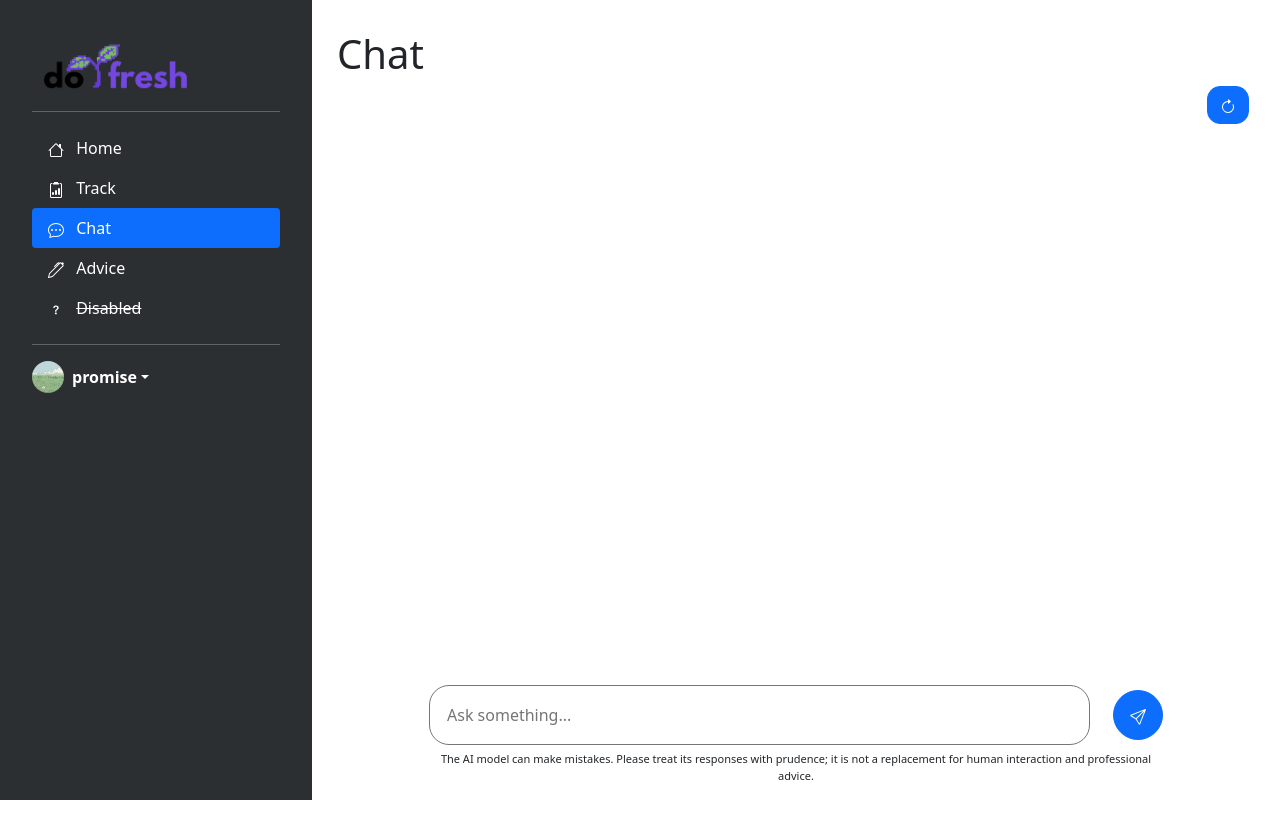
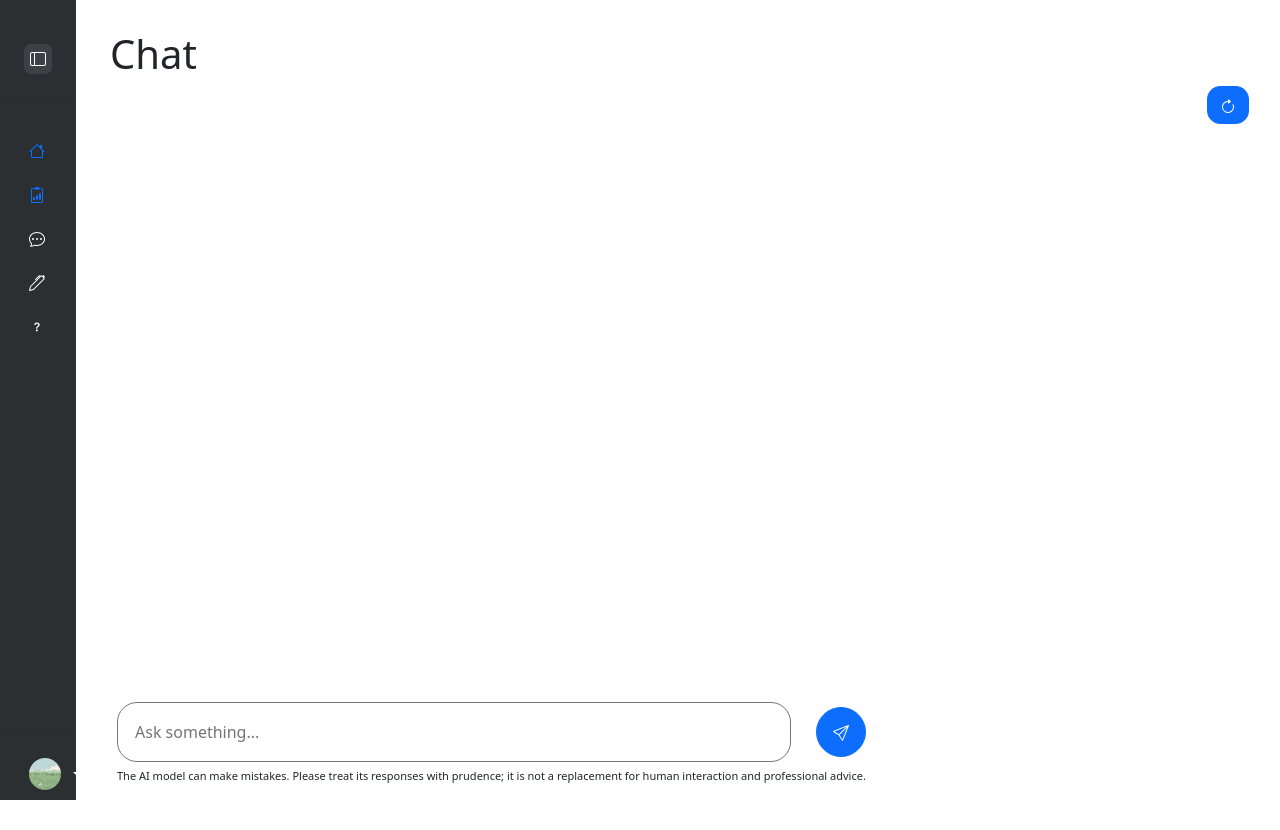
Before and after one commit to PurpleSummit/DoFresh, a Flask app: page /chat in a window 1280 px wide. Before the commit the page ends 800 px from the top, so only its background shows below. Run offline with Flask 3, Linux system fonts and the light colour scheme.

Commit message:
fix: correct spelling errors, improve sidebar functionality, and enhance layout styles
- Fixed spelling error in chat completion function name in app.py.
- Updated padding and margin styles in chat.css and layout.css for better alignment.
- Refactored layout structure in layout.html to improve sidebar functionality and aesthetics.
- Added JavaScript functionality for sidebar toggle and dynamic list generation in layout.js.
- Removed unnecessary sidebar code from track.html and adjusted layout accordingly.
- Updated button text for clarity in index.html.
- Enhanced user experience by implementing typewriter effect for chat responses in chat.js.

```diff
--- a/app.py
+++ b/app.py
@@ -75,7 +75,7 @@ def respond_chat():
         if not user_prompt or len(user_prompt.strip()) < 1:
             return jsonify({"result": "Hello! What's on your mind?"})
 
-        response = client.chat_copletion(
+        response = client.chat_completion(
             model="meta-llama/Llama-3.1-8B-Instruct",
             messages=[
                 {"role": "user", "content": user_prompt},
--- a/static/css/chat.css
+++ b/static/css/chat.css
@@ -68,12 +68,12 @@ h1 {
     position: fixed;
     left: 0px;
     bottom: 0px;
-    padding: inherit;
     padding-top: 24px;
     padding-bottom: 0px;
     background-color: white;
-    margin-left: 312px;
     width: stretch;
+    padding-right: 41px;
+    padding-left: 117px;
 }
 
 #user-form-container {
--- a/static/css/layout.css
+++ b/static/css/layout.css
@@ -1,5 +1,5 @@
 body {
-    padding-left: 320px;
+    padding-left: 93px;
     padding-top: 30px;
     padding-right: 17px;
 }
@@ -8,14 +8,172 @@ a {
     text-decoration: none;
 }
 
-#dofresh-sidebar {
+li {
+    list-style: none;
+}
+
+.sidebar-header {
+    display: flex;
+    align-items: center;
+    justify-content: space-between;
+    padding: 0 15px;
+    margin-top: 15px;
+    overflow: hidden;
+}
+
+.toggle-btn {
+    margin-left: 0px !important;
+    margin-top: 5px;
+    width: 30px;
+    height: 30px;
+    border-radius: 0.425rem;
+    font-size: 18px;
+    display: flex;
+    justify-content: center;
+    align-items: center;
+    color: #fff;
+    background-color: #3c4145;
+}
+
+#sidebar {
+    width: 76px;
+    min-width: 76px;
+    overflow: hidden;
+    transition: all 0.25s ease-in-out;
+    display: flex;
+    flex-direction: column;
+    background-color: #2c2f32 !important;
     position: fixed;
     height: 100vh;
-    z-index: 1;
+    z-index: 2;
     left: 0;
     top: 0;
 }
 
-#dofresh-sidebar svg {
-    margin-right: 8px;
+#sidebar.expand {
+    width: 260px;
+    min-width: 260px;
 }
+
+#sidebar:not(.expand) {
+    overflow: visible !important;
+}
+
+#sidebar:not(.expand) .sidebar-logo,
+#sidebar:not(.expand) a.sidebar-link span {
+    display: none;
+}
+
+#sidebar:not(.expand) .sidebar-item .sidebar-dropdown {
+    position: absolute;
+    top: 0;
+    left: 76px;
+    background-color: #0e2238;
+    padding: 10px;
+    min-width: 15em;
+    display: none;
+}
+
+#sidebar:not(.expand) .sidebar-item:hover .sidebar-dropdown {
+    display: block !important;
+
+}
+
+#sidebar.expand .sidebar-link[data-bs-toggle="collapse"]::after {
+    border: solid;
+    border-width: 0 .075rem .075rem 0;
+    content: "";
+    display: inline-block;
+    padding: 2px;
+    position: absolute;
+    right: 1.5rem;
+    top: 1.4rem;
+    transform: rotate(-135deg);
+    transition: all .2s ease-out;
+}
+
+#sidebar.expand .sidebar-link[data-bs-toggle="collapse"].collapsed::after {
+    transform: rotate(45deg);
+    transition: all .2s ease-out;
+}
+
+#sidebar.expand .sidebar-logo,
+#sidebar.expand a.sidebar-link span {
+    animation: fadeIn .25s ease;
+    display: inline-block;
+}
+
+.sidebar-dropdown .sidebar-link {
+    position: relative;
+    padding-left: 3rem;
+    transition: all 0.5s;
+}
+
+.sidebar-dropdown a.sidebar-link::before {
+    content: "";
+    height: 0.125rem;
+    width: 0.375rem;
+    background-color: #fff;
+    position: absolute;
+    left: 1.8rem;
+    top: 50%;
+    transform: translateY(-50%);
+    transition: all 0.5s;
+}
+
+.sidebar-dropdown a.sidebar-link:hover {
+    cursor: default;
+    background-color: transparent;
+    border-left: 3px solid transparent;
+    padding-left: 3.8rem;
+    color: #7277f2;
+}
+
+@keyframes fadeIn {
+    0% {
+        opacity: 0;
+    }
+
+    100% {
+        opacity: 1;
+    }
+}
+
+.sidebar-logo img {
+    width: 122px;
+}
+
+a.sidebar-link {
+    padding: .625rem 1.625rem;
+    display: block;
+    white-space: nowrap;
+    font-weight: 700;
+    border-left: 3px solid transparent;
+}
+
+.sidebar-nav {
+    padding: 0.7rem 0;
+    flex: 11 auto;
+    z-index: 10;
+}
+
+.sidebar-link svg,
+.dropdown-item svg {
+    font-size: 1.1rem;
+    margin-right: 0.75rem;
+}
+
+a.sidebar-link:hover {
+    background-color: rgba(255, 255, 255, .075);
+    border-left: 3px solid #3b7ddd;
+}
+
+.sidebar-item {
+    position: relative;
+}
+
+.main {
+    min-height: 100vh;
+    width: 100%;
+    overflow: hidden;
+}
--- a/static/js/advice.js
+++ b/static/js/advice.js
@@ -1,4 +1,7 @@
 document.addEventListener('DOMContentLoaded', () => {
+    // Activate sidebar link
+    // document.querySelector('#sidebar-advice-link').className = 'nav-link active';
+
     let allReadMoreBtns = document.querySelectorAll('.advice-read-more');
 
     allReadMoreBtns.forEach((btn) => {
@@ -8,8 +11,6 @@ document.addEventListener('DOMContentLoaded', () => {
         };
     });
 
-    // Activate link
-    document.querySelector('#sidebar-advice-link').className = 'nav-link active';
 });
 
 function createArticle(articleId) {
--- a/static/js/chat.js
+++ b/static/js/chat.js
@@ -1,4 +1,7 @@
 document.addEventListener('DOMContentLoaded', () => {
+    // Activate sidebar link
+    // document.querySelector('#sidebar-chat-link').className = 'nav-link active';
+
     document.getElementById('send-btn').addEventListener('click', async () => {
         const sentMessageContainer = document.querySelector('#sent-messages');
 
@@ -24,6 +27,8 @@ document.addEventListener('DOMContentLoaded', () => {
 
         outputElement.appendChild(outputText);
 
+        outputText.textContent = "";
+
         // fetch for Flask backend API
         try {
             console.log(JSON.stringify({ userMessage: userPrompt }));
@@ -39,13 +44,12 @@ document.addEventListener('DOMContentLoaded', () => {
                 throw new Error(data.error);
             }
             else if (data.result) {
-                outputText.textContent = `${data.result}`;
+                outputText.textContent = "";
+                typeResult(outputText, data.result);
             }
             else {
                 throw new Error("Error: couldn't generate a response.");
             }
-
-            document.querySelector('#sent-messages').appendChild(outputElement);
 
         } catch (error) {
             console.log("Error message");
@@ -99,6 +103,17 @@ document.addEventListener('DOMContentLoaded', () => {
         refreshChatModal.hide();
     });
 
-    // Activate link
-    document.querySelector('#sidebar-chat-link').className = 'nav-link active';
 });
+
+let i = 0;
+let speed = 88;
+
+function typeResult(outputTextElement, result) {
+    if (i < result.length) {
+        outputTextElement.textContent += result[i];
+        setTimeout(() => {
+            typeResult(outputTextElement, result);
+        }, speed);
+        i++;
+    }
+}
--- /dev/null
+++ b/static/js/layout.js
@@ -0,0 +1,60 @@
+document.addEventListener('DOMContentLoaded', () => {
+    const toggleBtn = document.querySelector('.toggle-btn');
+    const toggler = document.querySelector('#icon');
+
+    toggleBtn.addEventListener('click', () => {
+        document.querySelector('#sidebar').classList.toggle('expand');
+        //toggler.classList.toggle('');
+    });
+
+    // home page sidebar
+    const homeSidebarList = document.querySelector('#home-lists');
+    let allTodoBoxIds = Object.keys(localStorage).filter(key => Number.isInteger(+key));
+
+    allTodoBoxIds.forEach(boxId => {
+        let todoBoxData = JSON.parse(localStorage[`${boxId}`]);
+
+        let listLabel = document.createElement('li');
+        listLabel.className = 'sidebar-item';
+        listLabel.innerHTML = `<a class='sidebar-link'>${todoBoxData.title}</a>`
+        homeSidebarList.appendChild(listLabel);
+    });
+
+    // track page sidebar
+    const allRefreshingTodoBoxes = Object.entries(localStorage).filter((entry) => Number.isInteger(+entry[0]) && JSON.parse(entry[1]).refreshing);
+    const trackTodoBoxIds = allRefreshingTodoBoxes.map(data => data[0]);
+
+    const trackSidebarList = document.querySelector('#track-lists');
+
+    if (trackSidebarList) {
+        trackTodoBoxIds.forEach(boxId => {
+            let todoBoxData = JSON.parse(localStorage[`${boxId}`]);
+
+            let listLabel = document.createElement('li');
+            listLabel.innerHTML = `<a class='sidebar-link' style='cursor: pointer;'>${todoBoxData.title}</a>`
+
+            // If in the track page
+            // Else travel to the track page and run this
+            listLabel.addEventListener('click', () => {
+                if (typeof selectTodoList === 'function')
+                {
+                    selectTodoList(boxId);
+                }
+                else {
+                    window.location.href = '/track';
+                }
+            });
+
+            trackSidebarList.appendChild(listLabel);
+        });
+    }
+
+});
+
+function openSidebar() {
+    const mainContent = document.querySelector('#main');
+}
+
+function closeSidebar() {
+    const mainContent = document.querySelector('#main');
+}
--- a/templates/index.html
+++ b/templates/index.html
@@ -10,7 +10,7 @@
     <h1>DoFresh</h1>
 
     <button type="button" class="btn btn-outline-primary add-todo-box-btn" data-bs-toggle="modal"
-        data-bs-target="#makeTodoBoxModal">Add a List</button>
+        data-bs-target="#makeTodoBoxModal">+ Create List</button>
 </div>
 
 <div class="todo-box-div"></div>
--- a/templates/layout.html
+++ b/templates/layout.html
@@ -14,97 +14,106 @@
 </head>
 
 <body>
-    <div id="dofresh-sidebar" class="d-flex flex-column flex-shrink-0 p-3 text-white" style="background-color: #2c2f32 !important;">
-        <div class="d-flex flex-column flex-shrink-0 p-3 text-white bg-dark" style="width: 280px; height: stretch; background-color: inherit !important;">
-            <a href="/" class="d-flex align-items-center mb-md-0 me-md-auto text-white text-decoration-none">
-                <img src="../static/img/logo.png" class="bi me-2" width="170">
-            </a>
+    <div class="wrapper">
+        <aside id="sidebar">
+            <div class="sidebar-header d-flex justify-content-between p-4 text-white">
+                <div class="sidebar-logo">
+                    <a href="/">
+                        <img src="../static/img/logo.png" class="bi me-2">
+                    </a>
+                </div>
+
+                <button class="toggle-btn border-0" type="button">
+                    <svg id="icon" xmlns="http://www.w3.org/2000/svg" width="16"
+                        height="16" fill="currentColor" class="bi bi-layout-sidebar" viewBox="0 0 16 16">
+                        <path d="M0 3a2 2 0 0 1 2-2h12a2 2 0 0 1 2 2v10a2 2 0 0 1-2 2H2a2 2 0 0 1-2-2zm5-1v12h9a1 1 0 0 0 1-1V3a1 1 0 0 0-1-1zM4 2H2a1 1 0 0 0-1 1v10a1 1 0 0 0 1 1h2z" />
+                    </svg>
+                </button>
+            </div>
+
             <hr style="margin-top: 1px;">
-            <ul class="nav nav-pills flex-column mb-auto">
-                <li class="nav-item">
-                    <a href="/" id="sidebar-home-link" class="nav-link text-white"><svg xmlns="http://www.w3.org/2000/svg" width="16" height="16" fill="currentColor" class="bi bi-house" viewBox="0 0 16 16">
-                        <path d="M8.707 1.5a1 1 0 0 0-1.414 0L.646 8.146a.5.5 0 0 0 .708.708L2 8.207V13.5A1.5 1.5 0 0 0 3.5 15h9a1.5 1.5 0 0 0 1.5-1.5V8.207l.646.647a.5.5 0 0 0 .708-.708L13 5.793V2.5a.5.5 0 0 0-.5-.5h-1a.5.5 0 0 0-.5.5v1.293zM13 7.207V13.5a.5.5 0 0 1-.5.5h-9a.5.5 0 0 1-.5-.5V7.207l5-5z"/>
-                      </svg> Home</a>
+
+            <ul class="sidebar-nav">
+                <li class="sidebar-item" class="collapsed has-dropdown" data-bs-toggle="collapse" data-bs-target="#home-lists" href="#home-lists" role="button" aria-expanded="false" aria-controls="home-lists">
+                    <a href="/" id="sidebar-home-link" class="sidebar-link">
+                        <svg xmlns="http://www.w3.org/2000/svg" width="16" height="16" fill="currentColor" class="bi bi-house" viewBox="0 0 16 16">
+                            <path d="M8.707 1.5a1 1 0 0 0-1.414 0L.646 8.146a.5.5 0 0 0 .708.708L2 8.207V13.5A1.5 1.5 0 0 0 3.5 15h9a1.5 1.5 0 0 0 1.5-1.5V8.207l.646.647a.5.5 0 0 0 .708-.708L13 5.793V2.5a.5.5 0 0 0-.5-.5h-1a.5.5 0 0 0-.5.5v1.293zM13 7.207V13.5a.5.5 0 0 1-.5.5h-9a.5.5 0 0 1-.5-.5V7.207l5-5z" />
+                        </svg>
+                        <span>Home</span>
+                    </a>
+                    <ul id="home-lists" class="sidebar-dropdown list-unstyled collapse" data-bs-parent="#sidebar">
+                    </ul>
                 </li>
-                <li class="nav-item">
-                    <a href="/track" id="sidebar-track-link" class="nav-link text-white"><svg xmlns="http://www.w3.org/2000/svg" width="16" height="16" fill="currentColor" class="bi bi-clipboard2-data" viewBox="0 0 16 16">
-                        <path d="M9.5 0a.5.5 0 0 1 .5.5.5.5 0 0 0 .5.5.5.5 0 0 1 .5.5V2a.5.5 0 0 1-.5.5h-5A.5.5 0 0 1 5 2v-.5a.5.5 0 0 1 .5-.5.5.5 0 0 0 .5-.5.5.5 0 0 1 .5-.5z"/>
-                        <path d="M3 2.5a.5.5 0 0 1 .5-.5H4a.5.5 0 0 0 0-1h-.5A1.5 1.5 0 0 0 2 2.5v12A1.5 1.5 0 0 0 3.5 16h9a1.5 1.5 0 0 0 1.5-1.5v-12A1.5 1.5 0 0 0 12.5 1H12a.5.5 0 0 0 0 1h.5a.5.5 0 0 1 .5.5v12a.5.5 0 0 1-.5.5h-9a.5.5 0 0 1-.5-.5z"/>
-                        <path d="M10 7a1 1 0 1 1 2 0v5a1 1 0 1 1-2 0zm-6 4a1 1 0 1 1 2 0v1a1 1 0 1 1-2 0zm4-3a1 1 0 0 0-1 1v3a1 1 0 1 0 2 0V9a1 1 0 0 0-1-1"/>
-                      </svg> Track</a>
+                <li class="sidebar-item" class="collapsed has-dropdown" data-bs-toggle="collapse" data-bs-target="#track-lists" href="#track-lists" role="button" aria-expanded="false" aria-controls="track-lists">
+                    <a href="/track" id="sidebar-track-link" class="sidebar-link">
+                        <svg xmlns="http://www.w3.org/2000/svg" width="16" height="16" fill="currentColor" class="bi bi-clipboard2-data" viewBox="0 0 16 16">
+                            <path
+                                d="M9.5 0a.5.5 0 0 1 .5.5.5.5 0 0 0 .5.5.5.5 0 0 1 .5.5V2a.5.5 0 0 1-.5.5h-5A.5.5 0 0 1 5 2v-.5a.5.5 0 0 1 .5-.5.5.5 0 0 0 .5-.5.5.5 0 0 1 .5-.5z" />
+                            <path
+                                d="M3 2.5a.5.5 0 0 1 .5-.5H4a.5.5 0 0 0 0-1h-.5A1.5 1.5 0 0 0 2 2.5v12A1.5 1.5 0 0 0 3.5 16h9a1.5 1.5 0 0 0 1.5-1.5v-12A1.5 1.5 0 0 0 12.5 1H12a.5.5 0 0 0 0 1h.5a.5.5 0 0 1 .5.5v12a.5.5 0 0 1-.5.5h-9a.5.5 0 0 1-.5-.5z" />
+                            <path
+                                d="M10 7a1 1 0 1 1 2 0v5a1 1 0 1 1-2 0zm-6 4a1 1 0 1 1 2 0v1a1 1 0 1 1-2 0zm4-3a1 1 0 0 0-1 1v3a1 1 0 1 0 2 0V9a1 1 0 0 0-1-1" />
+                        </svg>
+                        <span>Track</span>
+                    </a>
+                    <ul id="track-lists" class="sidebar-dropdown list-unstyled collapse" data-bs-parent="#sidebar">
+                    </ul>
                 </li>
-                <li class="nav-item">
-                    <a href="/chat" id="sidebar-chat-link" class="nav-link text-white"><svg xmlns="http://www.w3.org/2000/svg" width="16" height="16" fill="currentColor" class="bi bi-chat-dots" viewBox="0 0 16 16">
-                        <path d="M5 8a1 1 0 1 1-2 0 1 1 0 0 1 2 0m4 0a1 1 0 1 1-2 0 1 1 0 0 1 2 0m3 1a1 1 0 1 0 0-2 1 1 0 0 0 0 2"/>
-                        <path d="m2.165 15.803.02-.004c1.83-.363 2.948-.842 3.468-1.105A9 9 0 0 0 8 15c4.418 0 8-3.134 8-7s-3.582-7-8-7-8 3.134-8 7c0 1.76.743 3.37 1.97 4.6a10.4 10.4 0 0 1-.524 2.318l-.003.011a11 11 0 0 1-.244.637c-.079.186.074.394.273.362a22 22 0 0 0 .693-.125m.8-3.108a1 1 0 0 0-.287-.801C1.618 10.83 1 9.468 1 8c0-3.192 3.004-6 7-6s7 2.808 7 6-3.004 6-7 6a8 8 0 0 1-2.088-.272 1 1 0 0 0-.711.074c-.387.196-1.24.57-2.634.893a11 11 0 0 0 .398-2"/>
-                      </svg> Chat</a>
+                <li class="sidebar-item">
+                    <a href="/chat" id="sidebar-chat-link" class="sidebar-link text-white">
+                        <svg xmlns="http://www.w3.org/2000/svg" width="16" height="16" fill="currentColor" class="bi bi-chat-dots" viewBox="0 0 16 16">
+                            <path d="M5 8a1 1 0 1 1-2 0 1 1 0 0 1 2 0m4 0a1 1 0 1 1-2 0 1 1 0 0 1 2 0m3 1a1 1 0 1 0 0-2 1 1 0 0 0 0 2" />
+                            <path d="m2.165 15.803.02-.004c1.83-.363 2.948-.842 3.468-1.105A9 9 0 0 0 8 15c4.418 0 8-3.134 8-7s-3.582-7-8-7-8 3.134-8 7c0 1.76.743 3.37 1.97 4.6a10.4 10.4 0 0 1-.524 2.318l-.003.011a11 11 0 0 1-.244.637c-.079.186.074.394.273.362a22 22 0 0 0 .693-.125m.8-3.108a1 1 0 0 0-.287-.801C1.618 10.83 1 9.468 1 8c0-3.192 3.004-6 7-6s7 2.808 7 6-3.004 6-7 6a8 8 0 0 1-2.088-.272 1 1 0 0 0-.711.074c-.387.196-1.24.57-2.634.893a11 11 0 0 0 .398-2" />
+                        </svg>
+                        <span>Chat</span>
+                    </a>
                 </li>
-                <li class="nav-item">
-                    <a href="/advice" id="sidebar-advice-link" class="nav-link text-white"><svg xmlns="http://www.w3.org/2000/svg" width="16" height="16" fill="currentColor" class="bi bi-pen" viewBox="0 0 16 16">
-                        <path d="m13.498.795.149-.149a1.207 1.207 0 1 1 1.707 1.708l-.149.148a1.5 1.5 0 0 1-.059 2.059L4.854 14.854a.5.5 0 0 1-.233.131l-4 1a.5.5 0 0 1-.606-.606l1-4a.5.5 0 0 1 .131-.232l9.642-9.642a.5.5 0 0 0-.642.056L6.854 4.854a.5.5 0 1 1-.708-.708L9.44.854A1.5 1.5 0 0 1 11.5.796a1.5 1.5 0 0 1 1.998-.001m-.644.766a.5.5 0 0 0-.707 0L1.95 11.756l-.764 3.057 3.057-.764L14.44 3.854a.5.5 0 0 0 0-.708z"/>
-                      </svg> Advice</a>
+                <li class="sidebar-item">
+                    <a href="/advice" id="sidebar-advice-link" class="sidebar-link text-white">
+                        <svg xmlns="http://www.w3.org/2000/svg" width="16" height="16" fill="currentColor" class="bi bi-pen" viewBox="0 0 16 16">
+                            <path d="m13.498.795.149-.149a1.207 1.207 0 1 1 1.707 1.708l-.149.148a1.5 1.5 0 0 1-.059 2.059L4.854 14.854a.5.5 0 0 1-.233.131l-4 1a.5.5 0 0 1-.606-.606l1-4a.5.5 0 0 1 .131-.232l9.642-9.642a.5.5 0 0 0-.642.056L6.854 4.854a.5.5 0 1 1-.708-.708L9.44.854A1.5 1.5 0 0 1 11.5.796a1.5 1.5 0 0 1 1.998-.001m-.644.766a.5.5 0 0 0-.707 0L1.95 11.756l-.764 3.057 3.057-.764L14.44 3.854a.5.5 0 0 0 0-.708z" />
+                        </svg>
+                        <span>Advice</span>
+                    </a>
                 </li>
-                <li class="nav-item">
-                    <a href="#" id="sidebar-disabled-link" class="nav-link text-white disabled"><svg xmlns="http://www.w3.org/2000/svg" width="16" height="16" fill="currentColor" class="bi bi-question" viewBox="0 0 16 16">
-                        <path d="M5.255 5.786a.237.237 0 0 0 .241.247h.825c.138 0 .248-.113.266-.25.09-.656.54-1.134 1.342-1.134.686 0 1.314.343 1.314 1.168 0 .635-.374.927-.965 1.371-.673.489-1.206 1.06-1.168 1.987l.003.217a.25.25 0 0 0 .25.246h.811a.25.25 0 0 0 .25-.25v-.105c0-.718.273-.927 1.01-1.486.609-.463 1.244-.977 1.244-2.056 0-1.511-1.276-2.241-2.673-2.241-1.267 0-2.655.59-2.75 2.286m1.557 5.763c0 .533.425.927 1.01.927.609 0 1.028-.394 1.028-.927 0-.552-.42-.94-1.029-.94-.584 0-1.009.388-1.009.94"/>
-                      </svg> <s>Disabled</s></a>
+                <li class="sidebar-item">
+                    <a href="#" id="sidebar-disabled-link" class="sidebar-link text-white disabled">
+                        <svg xmlns="http://www.w3.org/2000/svg" width="16" height="16" fill="currentColor" class="bi bi-question" viewBox="0 0 16 16">
+                            <path d="M5.255 5.786a.237.237 0 0 0 .241.247h.825c.138 0 .248-.113.266-.25.09-.656.54-1.134 1.342-1.134.686 0 1.314.343 1.314 1.168 0 .635-.374.927-.965 1.371-.673.489-1.206 1.06-1.168 1.987l.003.217a.25.25 0 0 0 .25.246h.811a.25.25 0 0 0 .25-.25v-.105c0-.718.273-.927 1.01-1.486.609-.463 1.244-.977 1.244-2.056 0-1.511-1.276-2.241-2.673-2.241-1.267 0-2.655.59-2.75 2.286m1.557 5.763c0 .533.425.927 1.01.927.609 0 1.028-.394 1.028-.927 0-.552-.42-.94-1.029-.94-.584 0-1.009.388-1.009.94" />
+                        </svg>
+                        <span><s>Disabled</s></span>
+                    </a>
                 </li>
             </ul>
+
             <hr>
-            <div class="dropdown">
-                <a href="#" class="d-flex align-items-center text-white text-decoration-none dropdown-toggle"
-                    id="dropdownUser1" data-bs-toggle="dropdown" aria-expanded="false">
+
+            <div class="sidebar-footer dropdown">
+                <a href="#" class="sidebar-link d-flex align-items-center text-white text-decoration-none dropdown-toggle"
+                id="dropdownUser1" data-bs-toggle="dropdown" aria-expanded="false">
                     <img src="../static/img/img2.jpg" alt="" width="32" height="32" class="rounded-circle me-2">
-                    <strong>promise</strong>
+                    <span><strong>promise</strong></span>
                 </a>
                 <ul class="dropdown-menu dropdown-menu-dark text-small shadow" aria-labelledby="dropdownUser1">
                     <li><a class="dropdown-item" href="#">New project...</a></li>
                     <li><a class="dropdown-item" href="#">Settings</a></li>
                     <li><a class="dropdown-item" href="#">Profile</a></li>
-                    <li>
-                        <hr class="dropdown-divider">
-                    </li>
+                    <li><hr class="dropdown-divider"></li>
                     <li><a class="dropdown-item" href="#">Sign out</a></li>
                 </ul>
             </div>
+        </aside>
+
+        <div class="main">
+            {% block body %}
+
+            {% endblock %}
         </div>
     </div>
 
-    <!-- <nav class="navbar navbar-expand-lg navbar-light bg-light">
-        <div class="container-fluid">
-            <a class="navbar-brand" href="/">DoFresh</a>
-            <button class="navbar-toggler" type="button" data-bs-toggle="collapse" data-bs-target="#navbarNav"
-                aria-controls="navbarNav" aria-expanded="false" aria-label="Toggle navigation">
-                <span class="navbar-toggler-icon"></span>
-            </button>
-            <div class="collapse navbar-collapse" id="navbarNav">
-                <ul class="navbar-nav">
-                    <li class="nav-item">
-                        <a id="navbar-home-link" class="nav-link" aria-current="page" href="/">Home</a>
-                    </li>
-                    <li class="nav-item">
-                        <a id="navbar-track-link" class="nav-link" href="/track">Track</a>
-                    </li>
-                    <li class="nav-item">
-                        <a class="nav-link" href="/advice">Advice</a>
-                    </li>
-                    <li class="nav-item">
-                        <a class="nav-link" href="/chat">Chat</a>
-                    </li>
-                    <li class="nav-item">
-                        <a class="nav-link disabled" href="#" tabindex="-1" aria-disabled="true">Disabled</a>
-                    </li>
-                </ul>
-            </div>
-        </div>
-    </nav> -->
-    {% block body %}
 
-    {% endblock %}
-
-    <script src="https://cdn.jsdelivr.net/npm/bootstrap@5.0.2/dist/js/bootstrap.bundle.min.js"
-        integrity="sha384-MrcW6ZMFYlzcLA8Nl+NtUVF0sA7MsXsP1UyJoMp4YLEuNSfAP+JcXn/tWtIaxVXM"
-        crossorigin="anonymous"></script>
+    <script src="https://cdn.jsdelivr.net/npm/bootstrap@5.0.2/dist/js/bootstrap.bundle.min.js" integrity="sha384-MrcW6ZMFYlzcLA8Nl+NtUVF0sA7MsXsP1UyJoMp4YLEuNSfAP+JcXn/tWtIaxVXM" crossorigin="anonymous"></script>
+    <script src="../static/js/layout.js"></script>
 </body>
 
 </html>
```
Also changed, not shown: static/css/track.css (+5 -41 lines), static/js/script.js (+18 -21 lines), static/js/track.js (+1 -40 lines), templates/track.html (+5 -5 lines).
